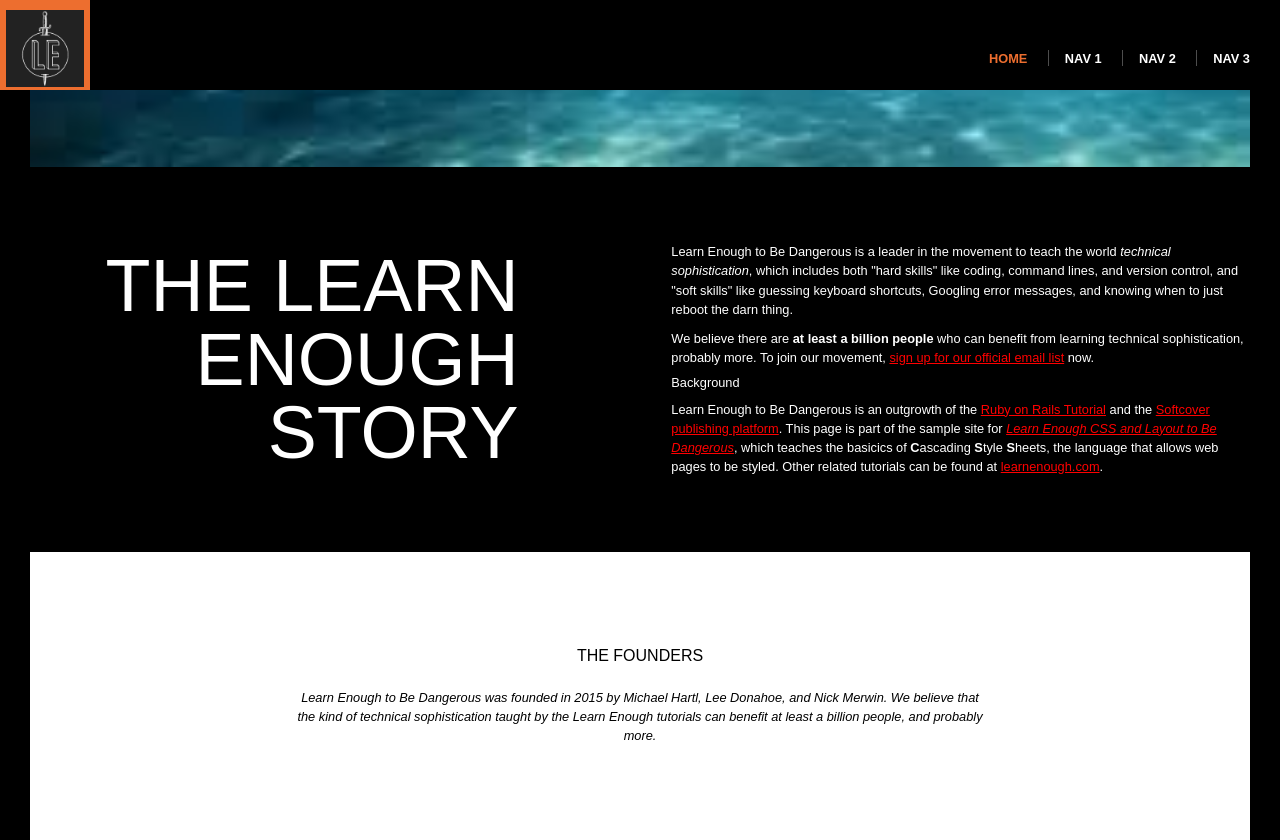
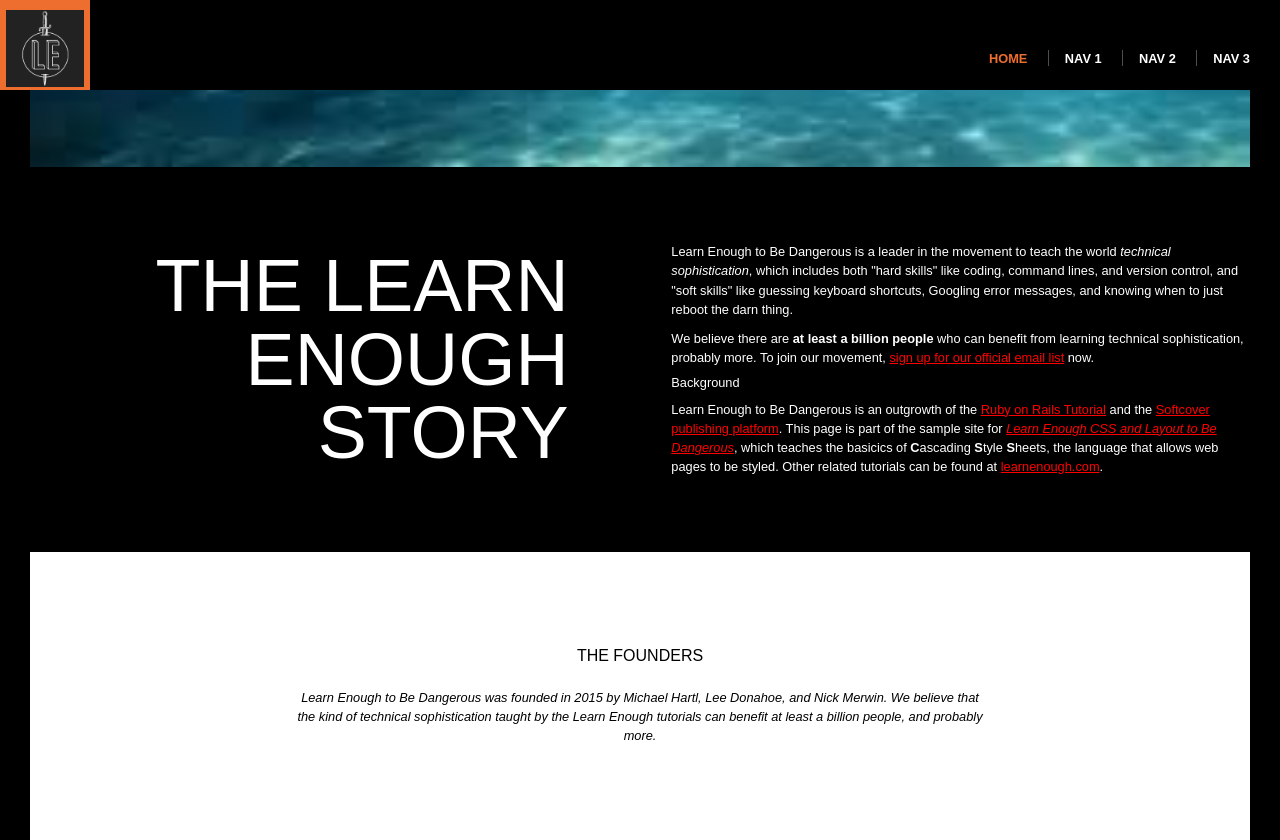
Before and after one commit to Michael-021/Michael-021.github.io, a Jekyll site: the page built from index.html, in a window 1280 px wide and 900 px high, scrolled down 733 px, cut to the strip 0-840 px from the top of the window. Built offline with Jekyll 4.4.1, drawn with Linux system fonts in a browser that asks for light colours.

Commit message:
edit files

```diff
--- a/css/main.css
+++ b/css/main.css
@@ -201,7 +201,7 @@
     text-transform: uppercase;
     flex-grow: 1;
     flex-basis: 0;
-    margin-right: 150px;
+    margin-right: 100px;
     }
     .callout-copy {
       font-size: 0.8rem;
--- a/index.html
+++ b/index.html
@@ -19,7 +19,7 @@
 </div>
 
 <div class="home-callout">
-    <h1 class="callout-title">The Learn<br>Enough<br>Story</h1>
+    <h1 class="callout-title">The Learn Enough Story</h1>
     <div class="callout-copy">
         <p>
             Learn Enough to Be Dangerous is a leader in the movement to
```
